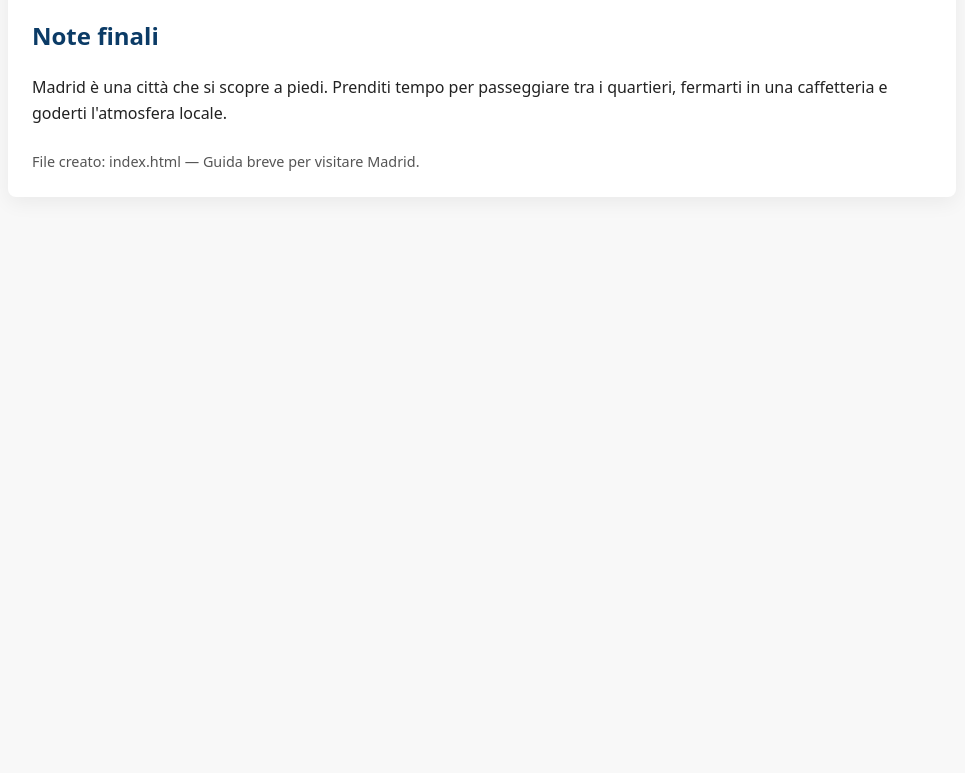
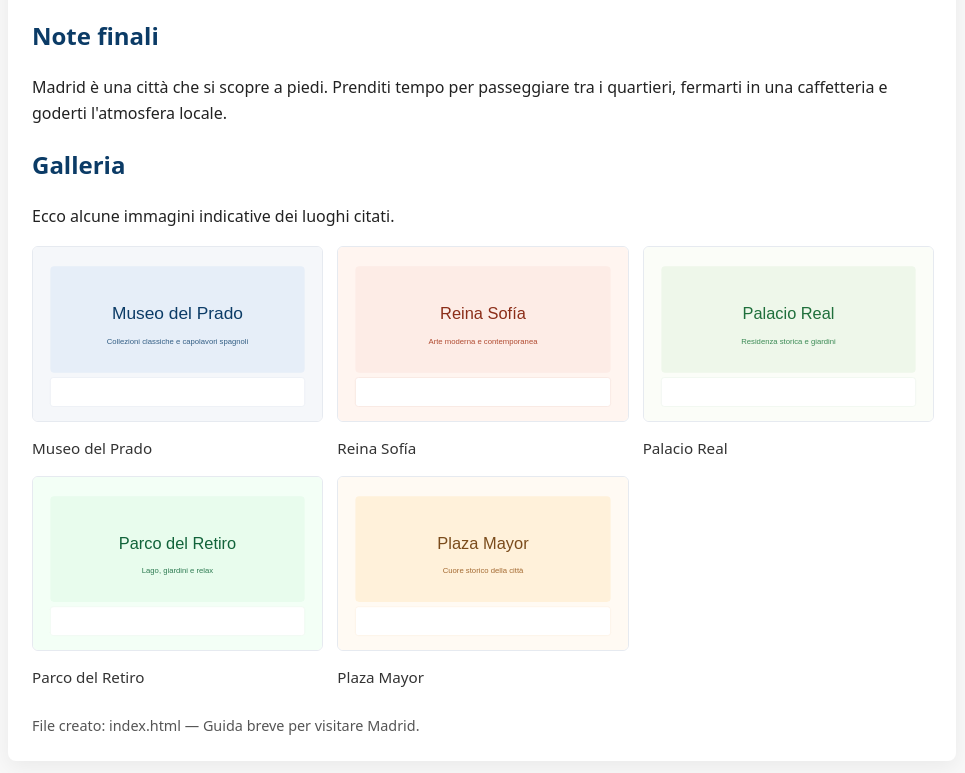
Before and after one commit to Ioana017/Cosa-visitare-a-Madrid, a plain HTML site: page index.html in a window 1280 px wide. Shown: the part 812-1585 px from the top of the page, without its empty margins (158-1123 px from the left). Before the commit the page ends 1041 px from the top, so only its background shows below. Drawn offline with Linux system fonts and the light colour scheme.

Commit message:
Aggiungi guida su Madrid e immagini SVG

```diff
--- a/index.html
+++ b/index.html
@@ -49,6 +49,31 @@
     <h2>Note finali</h2>
     <p>Madrid è una città che si scopre a piedi. Prenditi tempo per passeggiare tra i quartieri, fermarti in una caffetteria e goderti l'atmosfera locale.</p>
 
+    <h2>Galleria</h2>
+    <p>Ecco alcune immagini indicative dei luoghi citati.</p>
+    <div style="display:grid;grid-template-columns:repeat(auto-fit,minmax(220px,1fr));gap:1rem;margin-top:0.75rem;align-items:start">
+      <figure style="margin:0">
+        <img src="images/prado.svg" alt="Museo del Prado" style="width:100%;height:auto;border-radius:6px;border:1px solid #e6eaf0">
+        <figcaption style="font-size:.95rem;color:#333;margin-top:.4rem">Museo del Prado</figcaption>
+      </figure>
+      <figure style="margin:0">
+        <img src="images/reinasofia.svg" alt="Reina Sofía" style="width:100%;height:auto;border-radius:6px;border:1px solid #e6eaf0">
+        <figcaption style="font-size:.95rem;color:#333;margin-top:.4rem">Reina Sofía</figcaption>
+      </figure>
+      <figure style="margin:0">
+        <img src="images/palacio.svg" alt="Palacio Real" style="width:100%;height:auto;border-radius:6px;border:1px solid #e6eaf0">
+        <figcaption style="font-size:.95rem;color:#333;margin-top:.4rem">Palacio Real</figcaption>
+      </figure>
+      <figure style="margin:0">
+        <img src="images/retiro.svg" alt="Parco del Retiro" style="width:100%;height:auto;border-radius:6px;border:1px solid #e6eaf0">
+        <figcaption style="font-size:.95rem;color:#333;margin-top:.4rem">Parco del Retiro</figcaption>
+      </figure>
+      <figure style="margin:0">
+        <img src="images/plaza.svg" alt="Plaza Mayor" style="width:100%;height:auto;border-radius:6px;border:1px solid #e6eaf0">
+        <figcaption style="font-size:.95rem;color:#333;margin-top:.4rem">Plaza Mayor</figcaption>
+      </figure>
+    </div>
+
     <footer>File creato: index.html — Guida breve per visitare Madrid.</footer>
   </main>
 </body>
```
Also changed, not shown: images/palacio.svg (added), images/plaza.svg (added), images/prado.svg (added), images/reinasofia.svg (added), images/retiro.svg (added).
